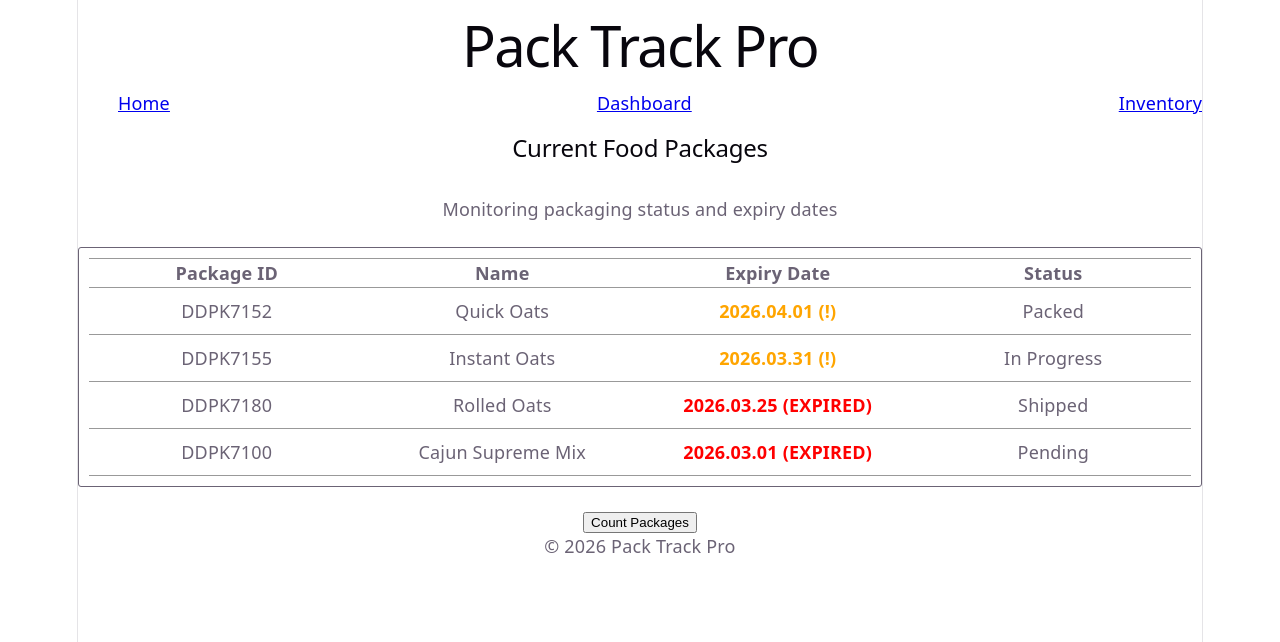
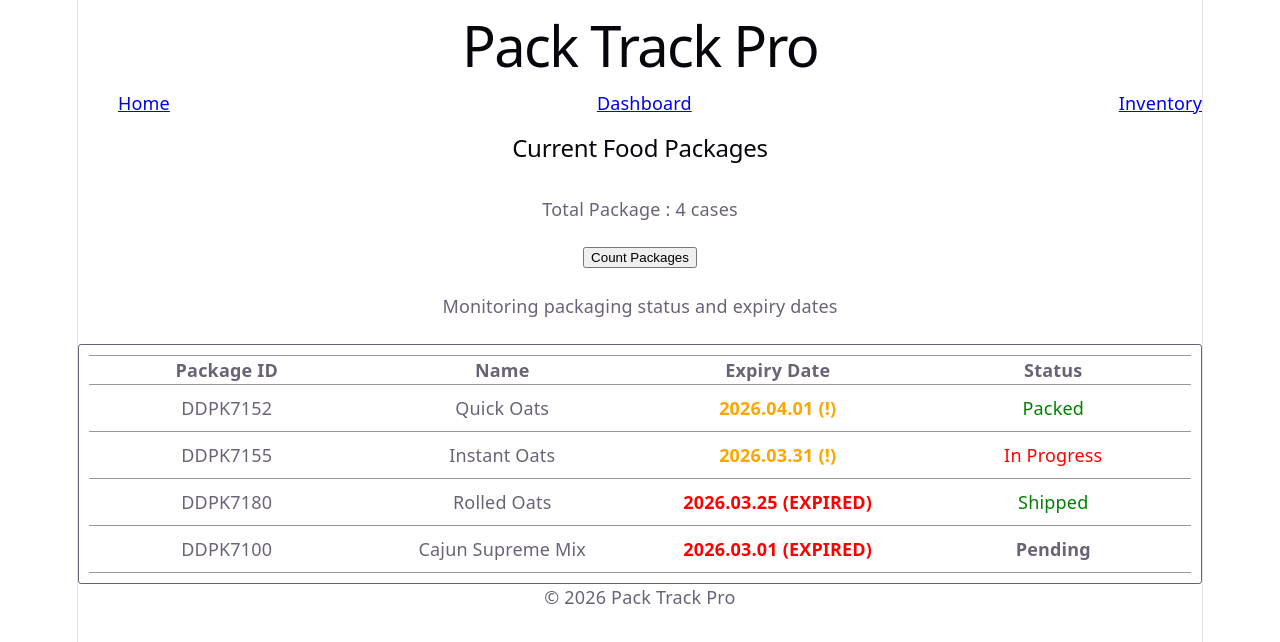
Before and after one commit to johnhongannguyen/pack-track-pro, a React (Vite) app: page / in a window 1280 px wide. Shown: the top 642 px of the page. Built offline with nearby package versions, Linux system fonts and the light colour scheme.

Commit message:
added package counter and set color for different status

```diff
--- a/src/App.jsx
+++ b/src/App.jsx
@@ -43,6 +43,8 @@ function App() {
       <main>
         <section id="center">
           <h2>Current Food Packages</h2>
+          <p>Total Package : {BATCH_DATA.length} cases </p>
+          <button>Count Packages</button>
           <p>Monitoring packaging status and expiry dates</p>
           <div className="package-list">
             <table>
@@ -79,14 +81,18 @@ function App() {
                       fontWeight: (isExpired || isExpiredSoon) ? 'bold' : 'normal'
                     }}
                     >{batch.expiry} {isExpired ? '(EXPIRED)' : (isExpiredSoon ? '(!)' : '')}</td>
-                    <td>{batch.status}</td>
+                    <td style={{
+                      color: (batch.status == 'Packed' || batch.status == 'Shipped') ? 'green' : (batch.status == 'In Progress' ? 'Red': 'inherit'),
+                      fontWeight: (batch.status == 'Pending') ? 'bolder' : 'normal'
+                    }}
+                    >{batch.status}</td>
                   </tr>
                 )
               })}
               </tbody>
             </table>
           </div>
-          <button>Count Packages</button>
+
         </section>
 
       </main>
```
